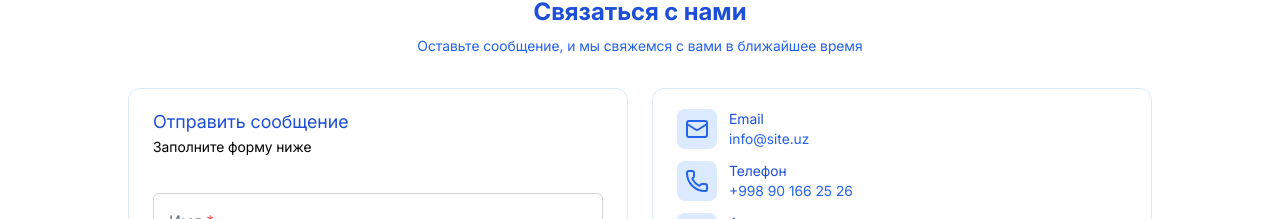
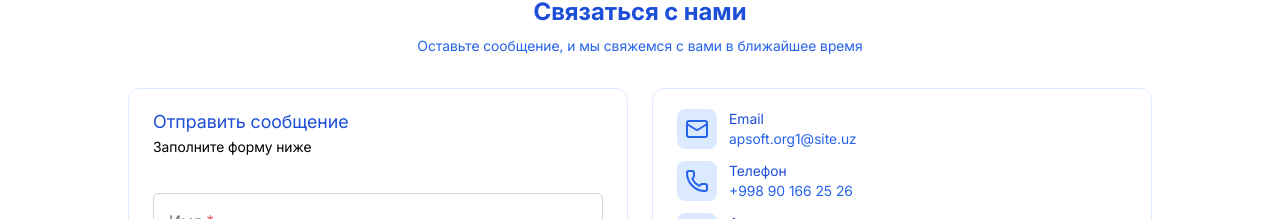
Before and after one commit to WhyJamal/project.sales.system, a React (Vite) app in the folder frontend.base.r/: page / in a window 1280 px wide. Shown: the part 1533-1752 px from the top of the page. Built offline with nearby package versions, Linux system fonts and the light colour scheme; no server answers; a web font is replaced by a local one.

Commit message:
refactor: move contact info and work time to config file

```diff
--- a/frontend.base.r/src/shared/components/layouts/footer/ContactSection.tsx
+++ b/frontend.base.r/src/shared/components/layouts/footer/ContactSection.tsx
@@ -13,6 +13,7 @@ import {
 import { useUser } from "@/app/providers/UserProvider";
 import axiosInstance from "@/shared/services/axiosInstance";
 import { useApp } from "@/app/providers/AppProvider";
+import { CONTACT_INFO, WORK_TIME } from "./contact.config";
 
 const Modal = lazy(() => import("@shared/components/common/Modal"));
 const Auth = lazy(() => import("@/features/auth/Auth"));
@@ -49,7 +50,9 @@ export function ContactSection() {
       const res = await axiosInstance.post("/contact/", data);
       return res.data;
     } catch (err: any) {
-      throw new Error(err.response?.data?.detail || err.message || "Ошибка при отправке");
+      throw new Error(
+        err.response?.data?.detail || err.message || "Ошибка при отправке"
+      );
     }
   }
 
@@ -79,7 +82,10 @@ export function ContactSection() {
       setPendingSubmit(null);
     } catch (err: any) {
       console.error(err);
-      showToast(err.message || "Ошибка при отправке, попробуйте позже", "error");
+      showToast(
+        err.message || "Ошибка при отправке, попробуйте позже",
+        "error"
+      );
     } finally {
       setSending(false);
     }
@@ -90,7 +96,7 @@ export function ContactSection() {
       setFormData(pendingSubmit);
       handleSubmit();
     }
-  }, [user]); // запускается при изменении user
+  }, [user]);
 
   return (
     <>
@@ -207,34 +213,28 @@ export function ContactSection() {
             <div className="space-y-4">
               <Card className="border-blue-100">
                 <CardContent className="pt-5 space-y-3">
-                  <InfoItem
-                    icon={<Mail />}
-                    title="Email"
-                    value="info@site.uz"
-                  />
-                  <InfoItem
-                    icon={<Phone />}
-                    title="Телефон"
-                    value="+998 90 166 25 26"
-                  />
-                  <InfoItem
-                    icon={<MapPin />}
-                    title="Адрес"
-                    value="Фергана, Узбекистан"
-                  />
+                  {CONTACT_INFO.map((item, index) => {
+                    const Icon = item.icon;
+                    return (
+                      <InfoItem
+                        key={index}
+                        icon={<Icon />}
+                        title={item.title}
+                        value={item.value}
+                      />
+                    );
+                  })}
                 </CardContent>
               </Card>
 
               <Card className="bg-blue-600 text-white">
-                <CardContent className="pt-4 text-sm">
-                  <div className="flex justify-between">
-                    <span>Пн – Пт</span>
-                    <span>09:00 – 18:00</span>
-                  </div>
-                  <div className="flex justify-between mt-1">
-                    <span>Сб</span>
-                    <span>10:00 – 14:00</span>
-                  </div>
+                <CardContent className="pt-4 text-sm space-y-1">
+                  {WORK_TIME.map((item, index) => (
+                    <div key={index} className="flex justify-between">
+                      <span>{item.day}</span>
+                      <span>{item.time}</span>
+                    </div>
+                  ))}
                 </CardContent>
               </Card>
             </div>
--- /dev/null
+++ b/frontend.base.r/src/shared/components/layouts/footer/contact.config.ts
@@ -0,0 +1,30 @@
+import { Mail, Phone, MapPin } from "lucide-react";
+
+export const CONTACT_INFO = [
+  {
+    icon: Mail,
+    title: "Email",
+    value: "apsoft.org1@site.uz",
+  },
+  {
+    icon: Phone,
+    title: "Телефон",
+    value: "+998 90 166 25 26",
+  },
+  {
+    icon: MapPin,
+    title: "Адрес",
+    value: "Фергана, Узбекистан",
+  },
+];
+
+export const WORK_TIME = [
+  {
+    day: "Пн – Пт",
+    time: "09:00 – 18:00",
+  },
+  {
+    day: "Сб",
+    time: "10:00 – 14:00",
+  },
+];
```
